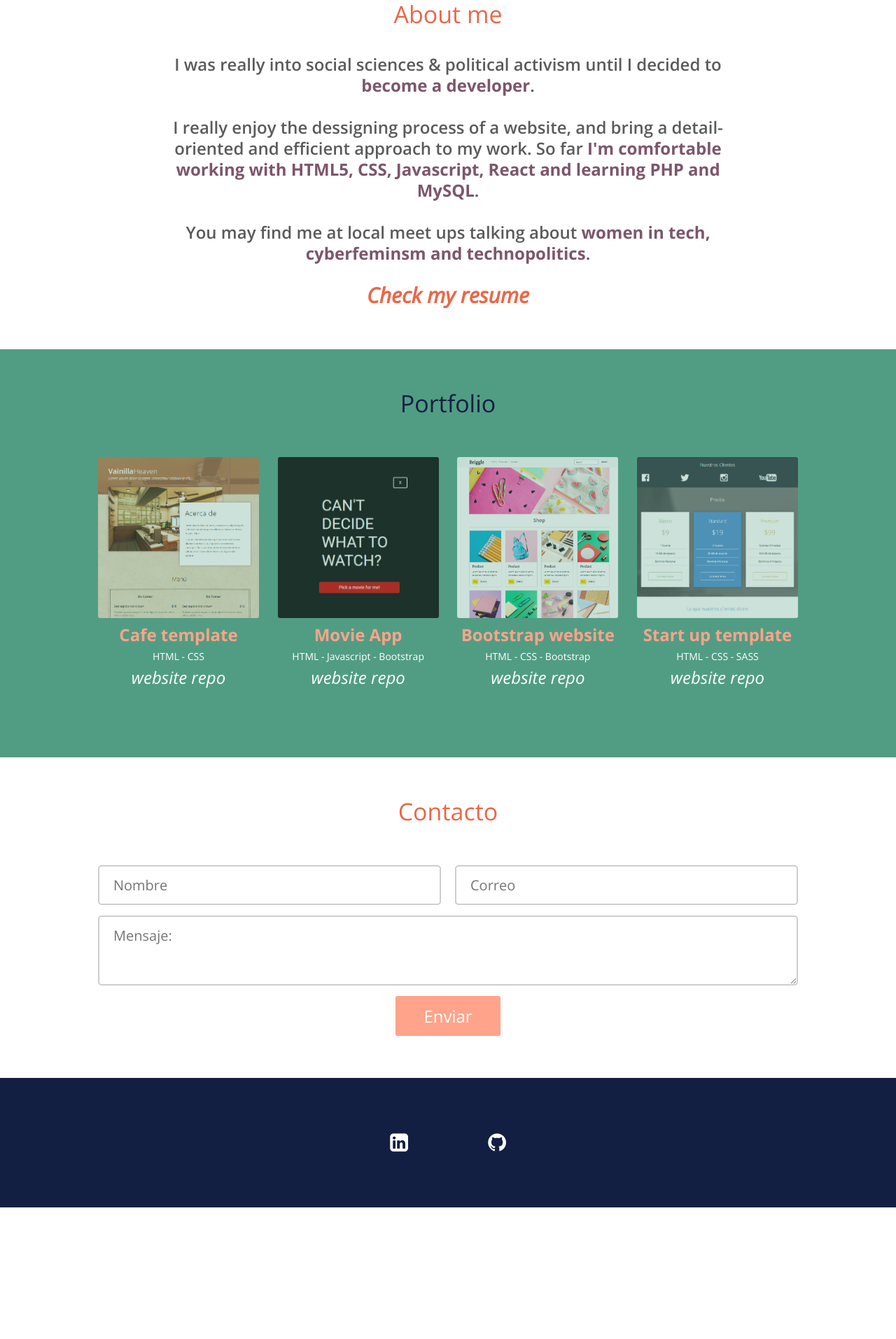
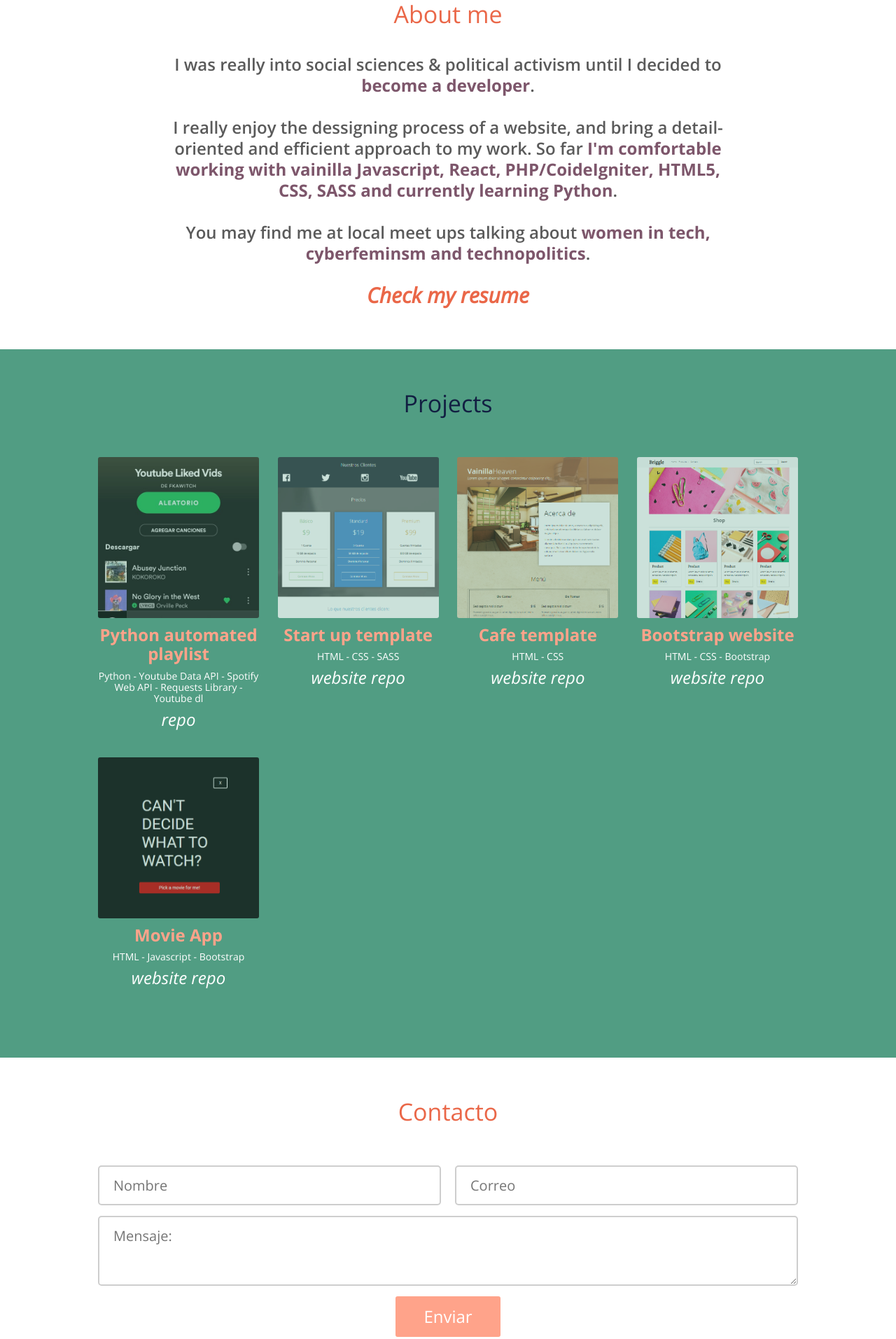
Before and after one commit to Dionisiaca/-Portfolio, a plain HTML site: page index.html in a window 1280 px wide. Shown: the part 680-2593 px from the top of the page at 70% size. Before the commit the page ends 2405 px from the top, so only its background shows below. Drawn offline with nearby package versions, Linux system fonts and the light colour scheme.

Commit message:
updated projects

```diff
--- a/index.html
+++ b/index.html
@@ -1,27 +1,24 @@
 <!DOCTYPE html>
 <html lang="es">
+
 <head>
   <meta charset="UTF-8" />
-    <title>Simple portafolio template</title>
-    <meta
-      name="viewport"
-      content="width=device-width, user-scalable=no, initial-scale=1.0, maximum-scale=1.0, minimum-scale=1.0"
-    />
-    <link
-      href="https://fonts.googleapis.com/css?family=Open+Sans:400,300,600,400italic,700"
-      rel="stylesheet"
-      type="text/css"
-    />
+  <title>Claudia Custodio</title>
+  <meta name="viewport"
+    content="width=device-width, user-scalable=no, initial-scale=1.0, maximum-scale=1.0, minimum-scale=1.0" />
+  <link href="https://fonts.googleapis.com/css?family=Open+Sans:400,300,600,400italic,700" rel="stylesheet"
+    type="text/css" />
   <link rel="stylesheet" href="css/font-awesome.min.css" />
   <link rel="stylesheet" href="css/normalize.css" />
   <link rel="stylesheet" href="css/estilos.css" />
 </head>
+
 <body>
   <header>
     <div class="contenedor">
       <nav class="menu">
         <a href="#acerca-de">About</a>
-          <a href="#trabajos">Portfolio</a>
+        <a href="#trabajos">Projects</a>
         <a href="#contacto">Contact me</a>
       </nav>
 
@@ -48,23 +45,47 @@
             decided to <span class="bold">become a developer</span>. </br> </br>
             I really enjoy the dessigning process of
             a website, and bring a detail-oriented and efficient approach to
-              my work. So far <span class="bold"> I'm comfortable working with HTML5, CSS,
-			  Javascript, React and learning PHP and MySQL</span>.</br> </br>
+            my work. So far <span class="bold"> I'm comfortable working with vainilla Javascript, React, PHP/CoideIgniter,
+              HTML5, CSS, SASS and currently learning Python</span>.</br> </br>
             You may find me at local meet ups talking
-			  about  <span class="bold">women in tech, cyberfeminsm and technopolitics</span>.
+            about <span class="bold">women in tech, cyberfeminsm and technopolitics</span>.
             </br> </br>
           </p>
 
-			<a href="https://drive.google.com/file/d/1DIpoeAdeFxjIvjilIDMQJup0q0RUNzOA/view" target="_blank">Check my resume</a>
+          <a href="https://drive.google.com/file/d/1UI8t1RheVgtKw-QnmhVzLVBXiIvnJxGx/view?usp=sharing"
+            target="_blank">Check my resume</a>
         </div>
       </div>
     </section>
-
     <section class="trabajos" id='trabajos'>
       <div class="contenedor">
-          <h3 class="titulo">Portfolio</h3>
-
+        <h3 class="titulo">Projects</h3>
         <div class="contenedor-trabajos">
+          <div class="trabajo">
+            <div class="thumb">
+              <img src="img/trabajos/0.jpeg" alt="python-screenshot" />
+            </div>
+            <div class="descripcion">
+              <p class="nombre">Python automated playlist</p>
+              <p class="categoria">Python - Youtube Data API - Spotify Web API - Requests Library - Youtube dl </p>
+              <div class='links'>
+                <a href="https://github.com/Dionisiaca/Python-automated-Playlist" target="_blank">repo</a>
+              </div>
+            </div>
+          </div>
+          <div class="trabajo">
+            <div class="thumb">
+              <img src="img/trabajos/4.png" alt="startup-screenshot" />
+            </div>
+            <div class="descripcion">
+              <p class="nombre">Start up template</p>
+              <p class="categoria">HTML - CSS - SASS </p>
+              <div class='links'>
+                <a href="https://dionisiaca.github.io/Startup-website-practice/index.html" target="_blank">website</a>
+                <a href="https://github.com/Dionisiaca/Startup-website-practice" target="_blank">repo</a>
+              </div>
+            </div>
+          </div>
           <div class="trabajo">
             <div class="thumb">
               <img src="img/trabajos/1.png" alt="Lorem Ipsum" />
@@ -75,19 +96,6 @@
               <div class='links'>
                 <a href="https://dionisiaca.github.io/Cafe-website/" target="_blank">website</a>
                 <a href="https://github.com/Dionisiaca/Cafe-website" target="_blank">repo</a>
-				</div>
-              </div>
-            </div>
-            <div class="trabajo">
-              <div class="thumb">
-                <img src="img/trabajos/2.png" alt="Lorem Ipsum" />
-              </div>
-              <div class="descripcion">
-                <p class="nombre">Movie App</p>
-				<p class="categoria">HTML - Javascript - Bootstrap</p>
-				<div class='links'>
-					<a href="https://dionisiaca.github.io/GDL004-movie-challenge/src/" target="_blank">website</a>
-					<a href="https://github.com/Dionisiaca/GDL004-movie-challenge" target="_blank">repo</a>
               </div>
             </div>
           </div>
@@ -106,14 +114,14 @@
           </div>
           <div class="trabajo">
             <div class="thumb">
-                <img src="img/trabajos/4.png" alt="Lorem Ipsum" />
+              <img src="img/trabajos/2.png" alt="Lorem Ipsum" />
             </div>
             <div class="descripcion">
-                <p class="nombre">Start up template</p>
-				<p class="categoria">HTML - CSS - SASS </p>
+              <p class="nombre">Movie App</p>
+              <p class="categoria">HTML - Javascript - Bootstrap</p>
               <div class='links'>
-					<a href="https://dionisiaca.github.io/Startup-website-practice/index.html" target="_blank">website</a>
-					<a href="https://github.com/Dionisiaca/Startup-website-practice" target="_blank">repo</a>
+                <a href="https://dionisiaca.github.io/GDL004-movie-challenge/src/" target="_blank">website</a>
+                <a href="https://github.com/Dionisiaca/GDL004-movie-challenge" target="_blank">repo</a>
               </div>
             </div>
           </div>
@@ -137,14 +145,12 @@
 
     <section class="redes-sociales">
       <div class="contenedor">
-          <a class="github" href="https://mx.linkedin.com/in/claudia-custodio" target="_blank"
-            ><i class="fa fa-linkedin-square"></i
-		  ></a>
-		  <a class="github" href="http://www.github.com/Dionisiaca" target="_blank"
-            ><i class="fa fa-github"></i
-          ></a>
+        <a class="github" href="https://mx.linkedin.com/in/claudia-custodio" target="_blank"><i
+            class="fa fa-linkedin-square"></i></a>
+        <a class="github" href="http://www.github.com/Dionisiaca" target="_blank"><i class="fa fa-github"></i></a>
       </div>
     </section>
   </footer>
 </body>
+
 </html>
```
Also changed, not shown: img/trabajos/0.jpeg (added). Lines whose indentation alone changed are shown as unchanged.
